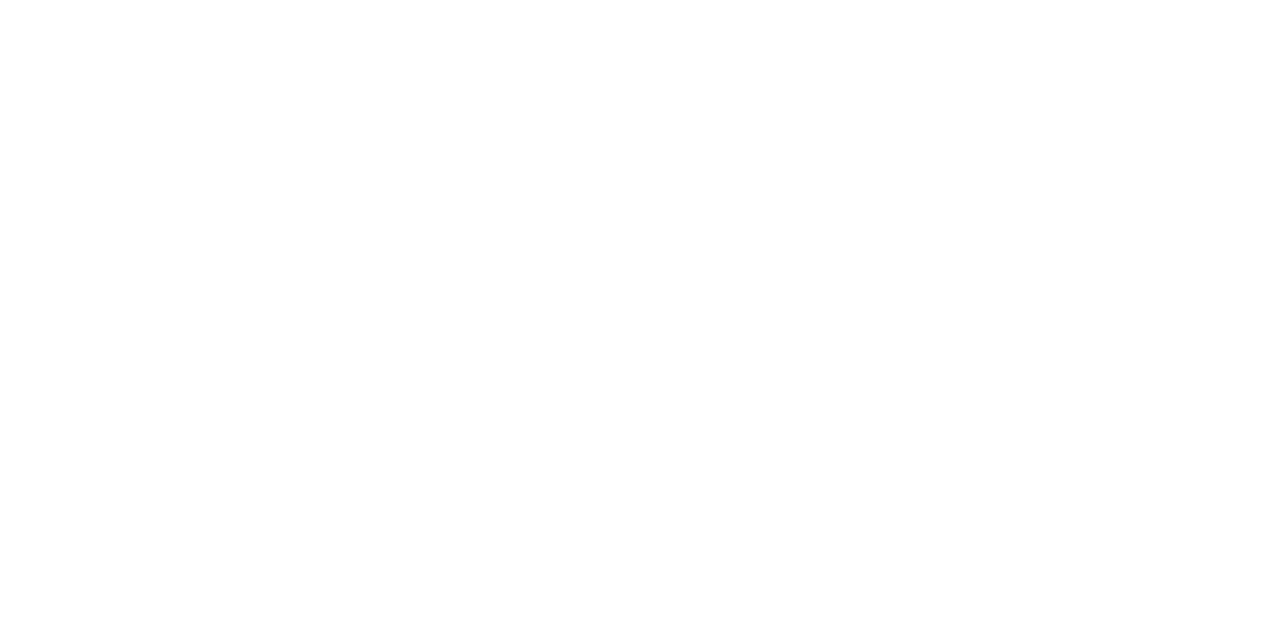
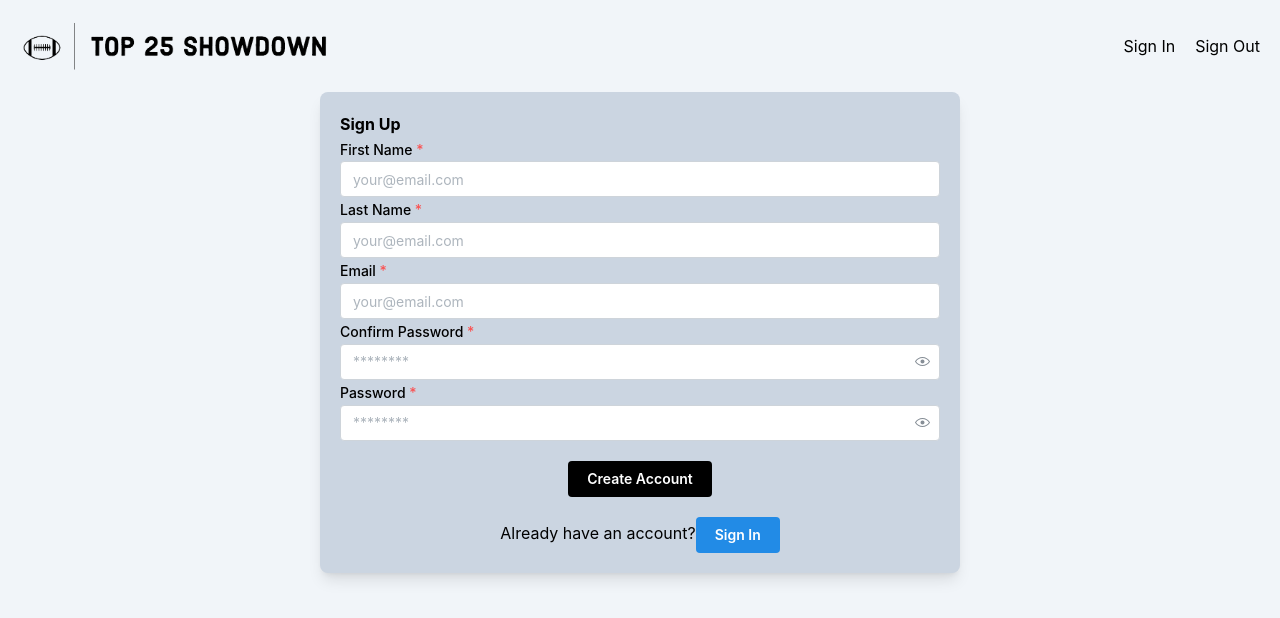
Before and after one commit to jguidi1/College-Fantasy-React, a React (Create React App) app: page / in a window 1280 px wide. Shown: the top 618 px of the page. Built offline with nearby package versions, Linux system fonts and the light colour scheme.

Commit message:
Added mantine, tailwind, and some forms

```diff
--- a/public/index.html
+++ b/public/index.html
@@ -24,7 +24,7 @@
       work correctly both with client-side routing and a non-root public URL.
       Learn how to configure a non-root public URL by running `npm run build`.
     -->
-    <title>React App</title>
+    <title>College Fantasy</title>
   </head>
   <body>
     <noscript>You need to enable JavaScript to run this app.</noscript>
--- a/src/App.js
+++ b/src/App.js
@@ -1,10 +1,45 @@
-import logo from './logo.svg';
 import './App.css';
+import Card from './components/Card';
+import Nav from './components/Nav';
+import { Button , Checkbox } from '@mantine/core';
+import '@mantine/core/styles.css';
+import SignIn from './components/SignIn';
+import SignUp from './components/SignUp';
+import {
+  BrowserRouter as Router,
+  Switch,
+  Route,
+  Link
+} from "react-router-dom";
 
 function App() {
   return (
-    <>
-    </>
+    <div className='bg-slate-100' style={{minHeight: "100vh"}}>
+    <Nav/>
+    <div className='grid grid-cols-12'>
+      <div className='col-span-3 md:col-span-3'></div>
+      <div className='col-span-3 md:col-span-6'>
+          <SignUp/>
+          {/* <Card content={
+            <div>
+              <h1>Sign In</h1>
+              <div className='flex flex-col'>
+                <input type='text' placeholder='Email'/>
+                <input type='password' placeholder='Password'/>
+                <Button variant="filled" color="rgba(0, 0, 0, 1)">Button</Button>
+                <Checkbox
+                  defaultChecked
+                  label="Remember me?"/>
+
+              </div>
+              <h5>New to Top 25 Showdown? <button>Sign Up</button></h5>
+            </div>}/> */}
+
+      </div>
+      <div className='col-span-3 md:col-span-3'></div>
+    </div>
+
+    </div>
   );
 }
 
--- /dev/null
+++ b/src/components/Card.js
@@ -0,0 +1,12 @@
+
+
+export default function Card({content}) {
+
+    return (
+        <div className="bg-slate-300 rounded-lg">
+            <div className="flex justify-center items-center p-5">
+                {content}
+            </div>
+        </div>
+    )
+}
--- a/src/components/Nav.js
+++ b/src/components/Nav.js
@@ -4,7 +4,18 @@ export default function Nav() {
 
 
     return (<>
-        <Image src={Logo} alt=""/>
+        <div className='grid grid-cols-12 p-5'>
+            <div className='col-span-6 md:col-span-3'>
+                <img src={Logo} alt="Logo" className='' />
+            </div>
+            <div className='col-span-6 md:col-span-9'>
+                <div className='flex gap-x-5 h-full justify-end'>
+                    <button>Sign In</button>
+                    <button>Sign Out</button>
+                </div>
+            </div>
+        </div>
 
-    </>)
+
+            </>)
 }
--- /dev/null
+++ b/src/components/SignIn.js
@@ -0,0 +1,58 @@
+import { TextInput, PasswordInput, Checkbox, Button, Group, Box } from '@mantine/core';
+import { useForm } from "@mantine/form";
+
+
+export default function SignIn() {
+    const form = useForm({
+        initialValues: {
+          email: '',
+          password: '',
+        },
+
+        validate: {
+          email: (value) => (/^\S+@\S+$/.test(value) ? null : 'Invalid email'),
+        },
+      });
+
+
+    return (
+        <div className='bg-slate-300 shadow-lg p-5 rounded-lg'>
+            <h1 className='font-bold'>Sign In</h1>
+            <form onSubmit={form.onSubmit((values) => console.log(values))}>
+                <TextInput
+                    withAsterisk
+                    label="Email"
+                    placeholder="your@email.com"
+                    {...form.getInputProps('email')}
+                    />
+
+                <PasswordInput
+                    withAsterisk
+                    label="Password"
+                    placeholder="********"
+                    {...form.getInputProps('password')}
+                />
+                <div className='grid grid-cols-12'>
+                    <div className='col-span-12'>
+                        <div className='flex justify-center pt-5'>
+                            <Button type="submit" variant="filled" color="rgba(0, 0, 0, 1)">Sign In</Button>
+                        </div>
+                    </div>
+                    <div className='col-span-12'>
+                        <div className='flex justify-center'>
+                        <Checkbox
+                    mt="md"
+                    label="Remember me?"
+                    {...form.getInputProps('termsOfService', { type: 'checkbox' })}
+                    />
+                        </div>
+                    </div>
+                    <div className='col-span-12 text-center'>
+                     <h5 className='pt-5'>New to Top 25 Showdown? <Button>Sign Up</Button></h5>
+                    </div>
+                </div>
+
+            </form>
+        </div>
+    )
+}
--- /dev/null
+++ b/src/components/SignUp.js
@@ -0,0 +1,72 @@
+import { TextInput, PasswordInput, Checkbox, Button, Group, Box } from '@mantine/core';
+import { useForm } from "@mantine/form";
+
+
+export default function SignUp() {
+    const form = useForm({
+        initialValues: {
+          email: '',
+          password: '',
+        },
+
+        validate: {
+          email: (value) => (/^\S+@\S+$/.test(value) ? null : 'Invalid email'),
+        },
+      });
+
+
+    return (
+        <div className='bg-slate-300 shadow-lg p-5 rounded-lg'>
+            <h1 className='font-bold'>Sign Up</h1>
+            <form onSubmit={form.onSubmit((values) => console.log(values))}>
+                <TextInput
+                        withAsterisk
+                        label="First Name"
+                        placeholder="your@email.com"
+                        {...form.getInputProps('email')}
+                />
+                       <TextInput
+                    withAsterisk
+                    label="Last Name"
+                    placeholder="your@email.com"
+                    {...form.getInputProps('email')}
+                    />
+                       <TextInput
+                    withAsterisk
+                    label="Email"
+                    placeholder="your@email.com"
+                    {...form.getInputProps('email')}
+                    />
+                <PasswordInput
+                    withAsterisk
+                    label="Confirm Password"
+                    placeholder="********"
+                    {...form.getInputProps('password')}
+                />
+
+                <PasswordInput
+                    withAsterisk
+                    label="Password"
+                    placeholder="********"
+                    {...form.getInputProps('password')}
+                />
+                <div className='grid grid-cols-12'>
+                    <div className='col-span-12'>
+                        <div className='flex justify-center pt-5'>
+                            <Button type="submit" variant="filled" color="rgba(0, 0, 0, 1)">Create Account</Button>
+                        </div>
+                    </div>
+                    <div className='col-span-12'>
+                        <div className='flex justify-center'>
+
+                        </div>
+                    </div>
+                    <div className='col-span-12 text-center'>
+                     <h5 className='pt-5'>Already have an account?<Button>Sign In</Button></h5>
+                    </div>
+                </div>
+
+            </form>
+        </div>
+    )
+}
--- /dev/null
+++ b/src/components/TeamSelection.js
@@ -0,0 +1,52 @@
+
+const teams = [
+    {
+        name: 'Joseph Guidi',
+        league: 'DSG League',
+        score: '8-2-0',
+        current_placement: 4,
+        placement_out_of: 10,
+        last_matchup: {
+            opponent_team: 'Team A',
+            opponent_score: 72.1,
+            ally_team: 'Team 1',
+            ally_score: 76.6,
+        }
+    },
+    {
+        name: 'Joseph Guidi',
+        league: 'DSG League',
+        score: '8-2-0',
+        current_placement: 4,
+        placement_out_of: 10,
+        last_matchup: {
+            opponent_team: 'Team A',
+            opponent_score: 72.1,
+            ally_team: 'Team 1',
+            ally_score: 76.6,
+        }
+    },
+    {
+        name: 'Joseph Guidi',
+        league: 'DSG League',
+        score: '8-2-0',
+        current_placement: 4,
+        placement_out_of: 10,
+        last_matchup: {
+            opponent_team: 'Team A',
+            opponent_score: 72.1,
+            ally_team: 'Team 1',
+            ally_score: 76.6,
+        }
+    },
+]
+
+export default function TeamSelection() {
+
+    return (
+        <div>
+            <h1>Select Team</h1>
+
+        </div>
+    )
+}
--- a/src/index.css
+++ b/src/index.css
@@ -1,3 +1,7 @@
+@tailwind base;
+@tailwind components;
+@tailwind utilities;
+
 body {
   margin: 0;
   font-family: -apple-system, BlinkMacSystemFont, 'Segoe UI', 'Roboto', 'Oxygen',
--- a/src/index.js
+++ b/src/index.js
@@ -3,10 +3,13 @@ import ReactDOM from 'react-dom/client';
 import './index.css';
 import App from './App';
 import reportWebVitals from './reportWebVitals';
+import { MantineProvider} from '@mantine/core';
 
 const root = ReactDOM.createRoot(document.getElementById('root'));
 root.render(
+  <MantineProvider>
     <App />
+  </MantineProvider>
 );
 
 // If you want to start measuring performance in your app, pass a function
--- /dev/null
+++ b/tailwind.config.js
@@ -0,0 +1,10 @@
+/** @type {import('tailwindcss').Config} */
+module.exports = {
+  content: [
+    "./src/**/*.{js,jsx,ts,tsx}",
+  ],
+  theme: {
+    extend: {},
+  },
+  plugins: [],
+}
```
Also changed, not shown: package.json (+9 -0 lines), src/images/db.png (added), 1 other file (tests, documents, lock files or other folders).
